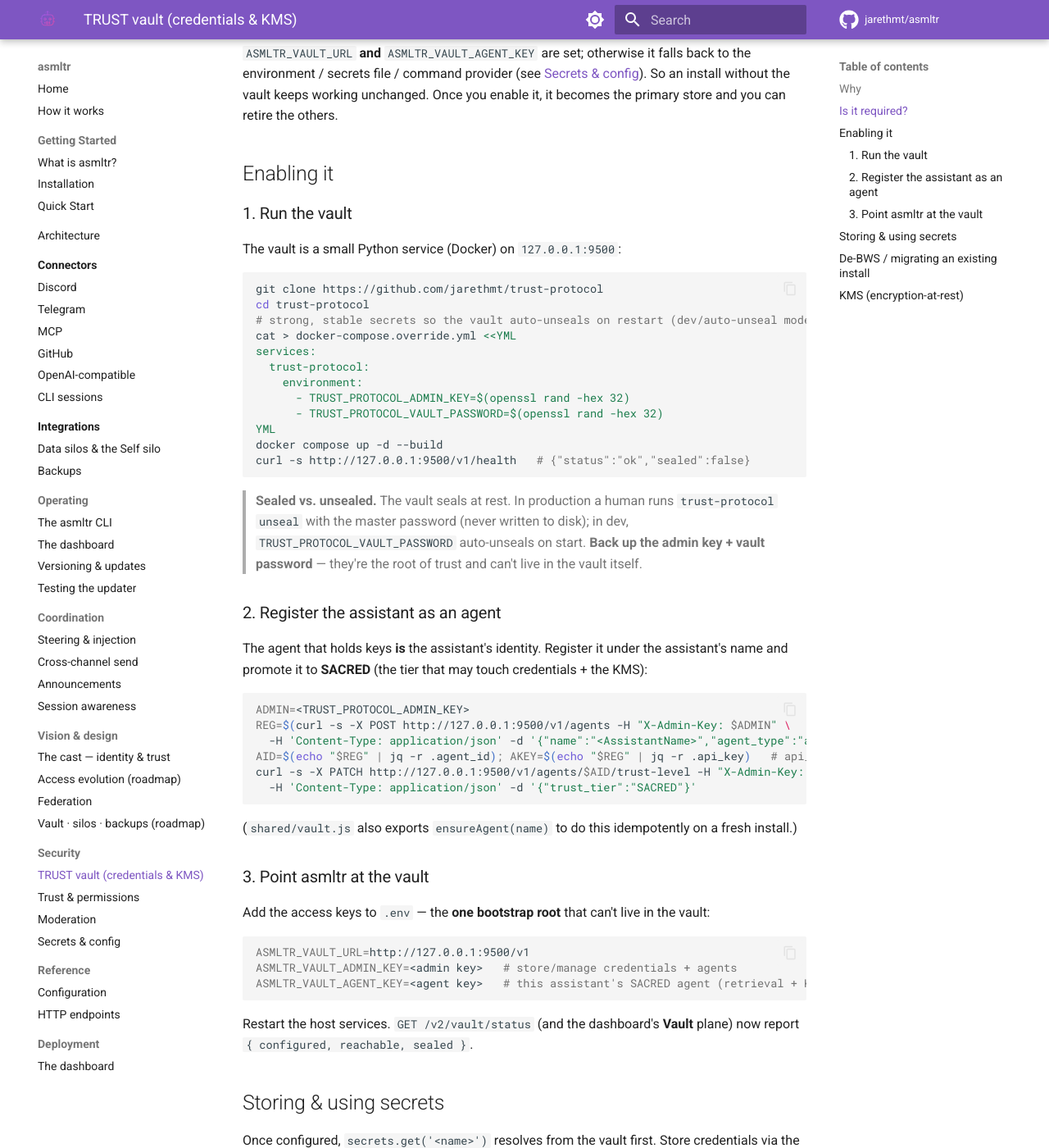
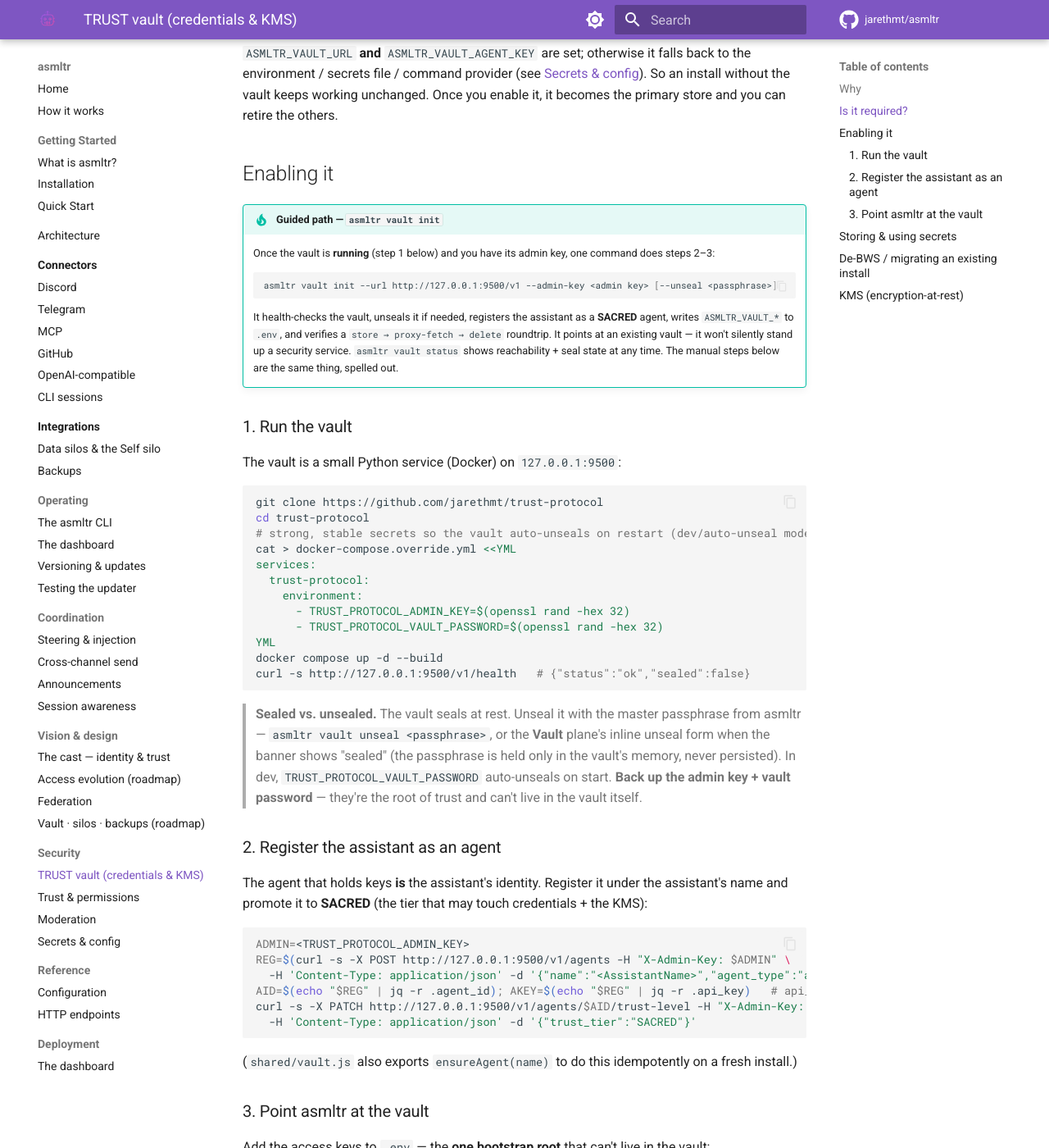
Before and after one commit to scoutg001/asmltr, an MkDocs documentation site: the page built from docs/security/trust-vault.md, in a window 1280 px wide and 1400 px high, scrolled down 758 px. Shown: the whole window at 82% size. Built offline with MkDocs 1.6.1 and Material for MkDocs 9.7.7, drawn with Linux system fonts in a browser that asks for light colours; comment, search, counter and statistics services are not loaded.

Commit message:
docs(vault): P2 — 'asmltr vault init' guided bootstrap + unseal UX; roadmap status

````diff
--- a/docs/security/trust-vault.md
+++ b/docs/security/trust-vault.md
@@ -31,6 +31,16 @@
 
 ## Enabling it
 
+!!! tip "Guided path — `asmltr vault init`"
+    Once the vault is **running** (step 1 below) and you have its admin key, one command does steps 2–3:
+    ```bash
+    asmltr vault init --url http://127.0.0.1:9500/v1 --admin-key <admin key> [--unseal <passphrase>]
+    ```
+    It health-checks the vault, unseals it if needed, registers the assistant as a **SACRED** agent,
+    writes `ASMLTR_VAULT_*` to `.env`, and verifies a `store → proxy-fetch → delete` roundtrip. It points
+    at an existing vault — it won't silently stand up a security service. `asmltr vault status` shows
+    reachability + seal state at any time. The manual steps below are the same thing, spelled out.
+
 ### 1. Run the vault
 
 The vault is a small Python service (Docker) on `127.0.0.1:9500`:
@@ -50,8 +60,10 @@
 curl -s http://127.0.0.1:9500/v1/health   # {"status":"ok","sealed":false}
 ```
 
-> **Sealed vs. unsealed.** The vault seals at rest. In production a human runs `trust-protocol unseal`
-> with the master password (never written to disk); in dev, `TRUST_PROTOCOL_VAULT_PASSWORD` auto-unseals
+> **Sealed vs. unsealed.** The vault seals at rest. Unseal it with the master passphrase from asmltr —
+> `asmltr vault unseal <passphrase>`, or the **Vault** plane's inline unseal form when the banner shows
+> "sealed" (the passphrase is held only in the vault's memory, never persisted). In dev,
+> `TRUST_PROTOCOL_VAULT_PASSWORD` auto-unseals
 > on start. **Back up the admin key + vault password** — they're the root of trust and can't live in the
 > vault itself.
 
````
Also changed, not shown: docs/ROADMAP-VAULT-SILOS-BACKUP.md (+3 -3 lines).
